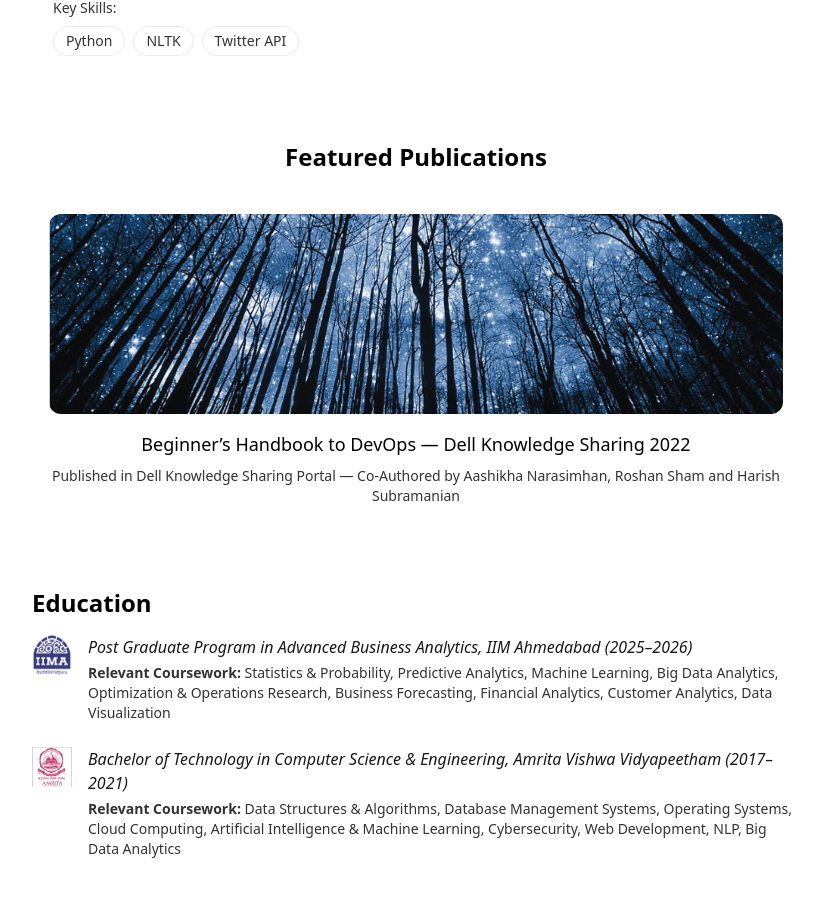
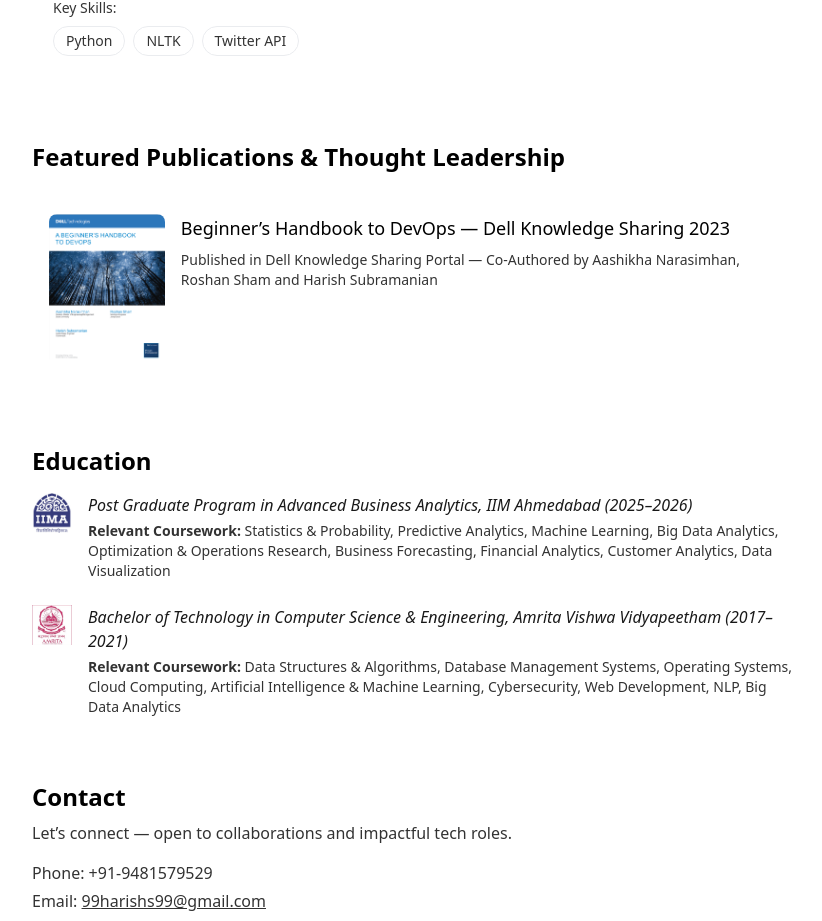
Before and after one commit to HarishS99/harish-portfolio, a Next.js app: page / in a window 1280 px wide. Shown: the part 2158-3079 px from the top of the page, without its empty margins (224-1046 px from the left). Built offline with nearby package versions, Linux system fonts and the light colour scheme.

Commit message:
Update Publications.tsx

```diff
--- a/app/(site)/sections/Publications.tsx
+++ b/app/(site)/sections/Publications.tsx
@@ -1,32 +1,33 @@
 export default function Publications() {
   return (
-    <section id="publications" className="max-w-3xl mx-auto mb-16 text-center">
-      <h2 className="text-2xl font-semibold mb-6">Featured Publications</h2>
+    <section id="publications" className="max-w-3xl mx-auto mb-16">
+      <h2 className="text-2xl font-semibold mb-6">Featured Publications & Thought Leadership</h2>
 
-      <div className="space-y-10">
+      <div className="space-y-8">
 
         {/* === PUBLICATION CARD === */}
         <a
           href="https://learning.dell.com/content/dam/dell-emc/documents/en-us/2023KS_Narasimhan-A_Beginner%27s_Handbook_to_DevOps.pdf"
           target="_blank"
           rel="noopener noreferrer"
-          className="block p-4 rounded-2xl border border-white/10 dark:border-white/20 bg-white/5 dark:bg-white/5 backdrop-blur-sm hover:scale-[1.01] hover:shadow-xl transition-transform duration-200"
+          className="flex items-start gap-4 p-4 rounded-xl border border-white/10 dark:border-white/20 bg-white/5 dark:bg-white/5 hover:scale-[1.01] hover:shadow-xl transition-transform duration-200"
         >
           <img
-          src="/publication.png"
-          alt="Publication Cover"
-          className="w-full aspect-video max-h-[200px] rounded-xl mb-4 object-cover"
+            src="/publication.png"  // ensure this matches your uploaded filename
+            alt="Publication Cover"
+            className="h-[150px] w-auto rounded-lg object-cover"
           />
-
-
-          <h3 className="text-lg font-medium">Beginner’s Handbook to DevOps — Dell Knowledge Sharing 2022</h3>
-          <p className="text-sm opacity-80 mt-2">
-            Published in Dell Knowledge Sharing Portal — Co-Authored by Aashikha Narasimhan, Roshan Sham and Harish Subramanian
-          </p>
+          <div>
+            <h3 className="text-lg font-medium">
+              Beginner’s Handbook to DevOps — Dell Knowledge Sharing 2023
+            </h3>
+            <p className="text-sm opacity-80 mt-2">
+              Published in Dell Knowledge Sharing Portal — Co-Authored by Aashikha Narasimhan, Roshan Sham and Harish Subramanian
+            </p>
+          </div>
         </a>
 
-        {/* === DUPLICATE FROM HERE TO ADD MORE LATER === */}
-        {/* Copy entire <a>...</a> block above and change title/link/image */}
+        {/* === To add more, duplicate the <a> block above and update content === */}
 
       </div>
     </section>
```
